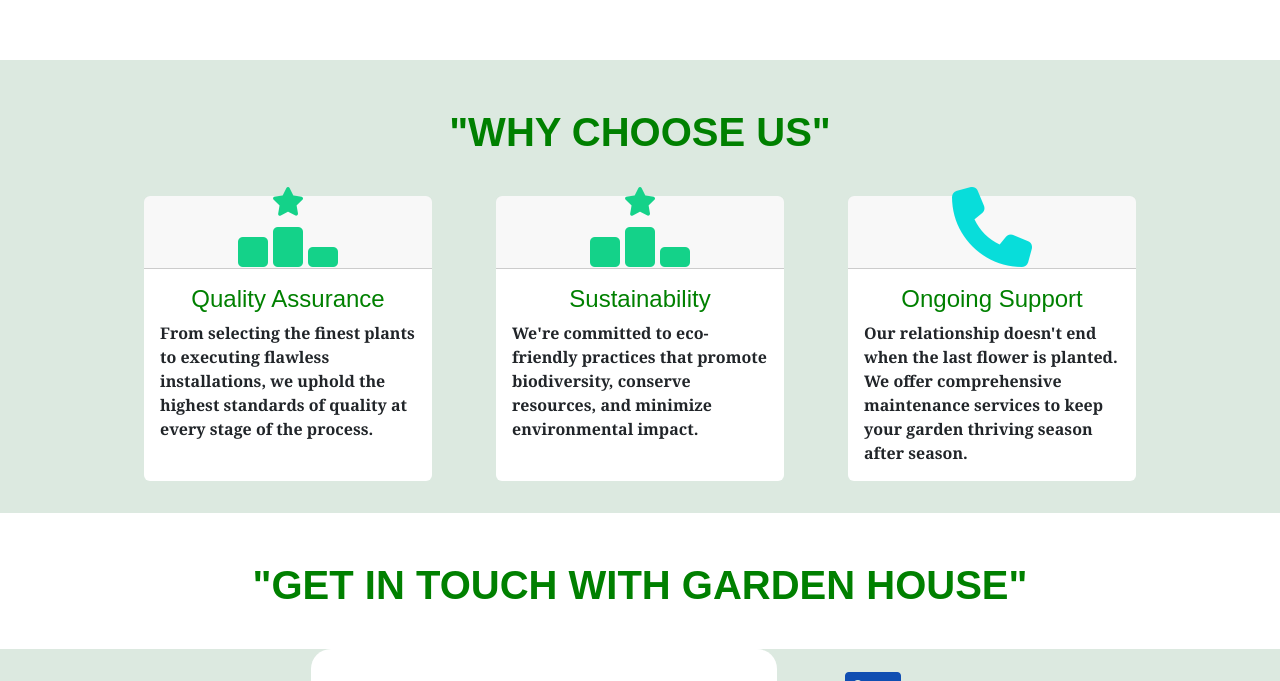
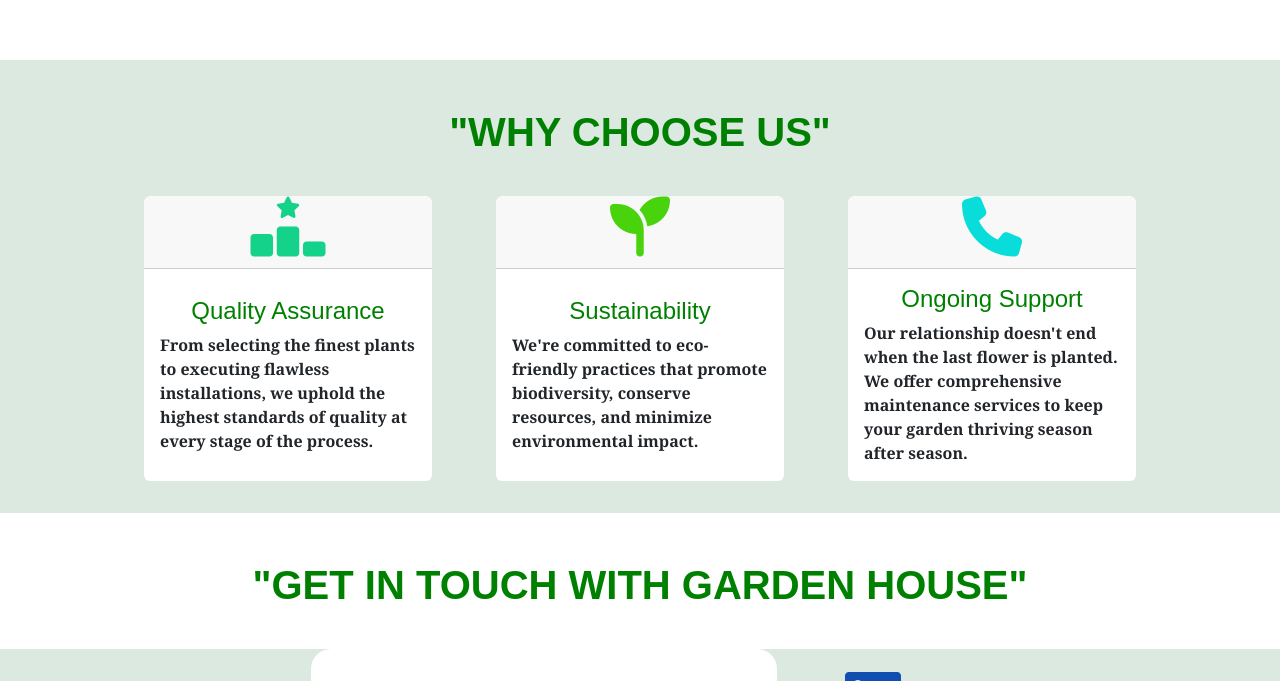
Before and after one commit to Bismark668/OIBSIP-task-1, a plain HTML site: page index.html in a window 1280 px wide. Shown: the part 2478-3159 px from the top of the page. Drawn offline with nearby package versions, Linux system fonts and the light colour scheme.

Commit message:
complete project !!

```diff
--- a/index.html
+++ b/index.html
@@ -178,7 +178,7 @@
         </div>
         <div class="us-card">
           <div class="card  mb-3" style="max-width: 18rem;">
-            <div class="card-header us-text"><h1><i class="fa-solid fa-ranking-star fa-2xl" style="color: #14d289;"></i></h1></div>
+            <div class="card-header us-text"><h1><i class="fa-solid fa-ranking-star fa-xl" style="color: #14d289;"></i></h1></div>
             <div class="card-body">
               <h4 class="card-title">Quality Assurance</h4>
               <p class="card-text">From selecting the finest plants to executing flawless installations, we uphold the highest standards of quality at every stage of the process.</p>
@@ -186,7 +186,7 @@
           </div>
 
           <div class="card  mb-3" style="max-width: 18rem;">
-            <div class="card-header us-text"><h1><i class="fa-solid fa-ranking-star fa-2xl" style="color: #14d289;"></i></h1></div>
+            <div class="card-header us-text"><h1><i class="fa-solid fa-seedling fa-xl" style="color: #49d30d;"></i></h1></div>
             <div class="card-body">
               <h4 class="card-title">Sustainability</h4>
               <p class="card-text">We're committed to eco-friendly practices that promote biodiversity, conserve resources, and minimize environmental impact.</p>
@@ -194,7 +194,7 @@
           </div>
 
           <div class="card  mb-3" style="max-width: 18rem;">
-            <div class="card-header us-text"><h1><i class="fa-solid fa-phone fa-2xl" style="color: #08ddda;"></i></div>
+            <div class="card-header us-text"><h1><i class="fa-solid fa-phone fa-xl" style="color: #08ddda;"></i></div>
             <div class="card-body">
               <h4 class="card-title">Ongoing Support</h4>
               <p class="card-text">Our relationship doesn't end when the last flower is planted. We offer comprehensive maintenance services to keep your garden thriving season after season.</p>
--- a/style.css
+++ b/style.css
@@ -189,6 +189,8 @@ section{
     display: flex;
     flex-direction: column;
     align-items: center;
+    justify-content: center;
+    overflow: hidden;
 
     h4{
         color: green;
```
